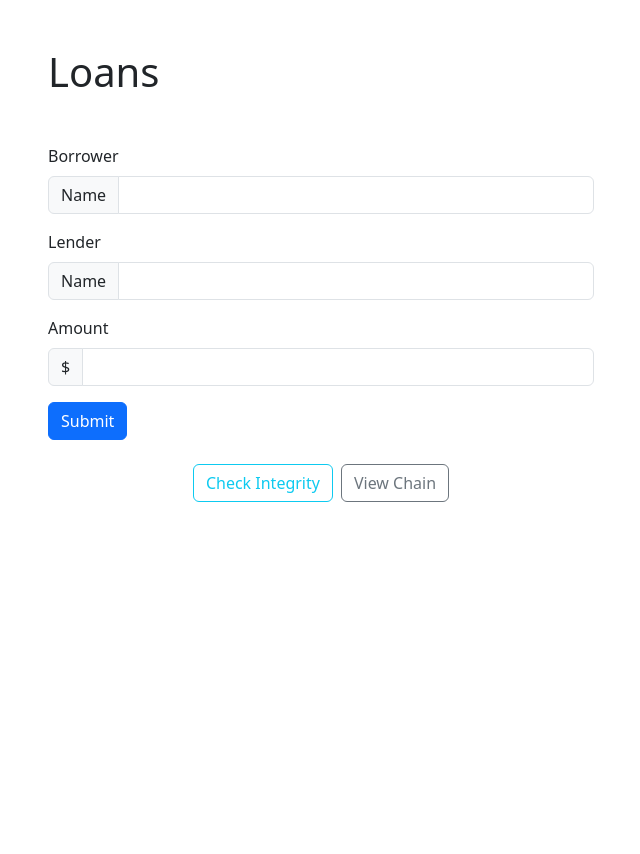
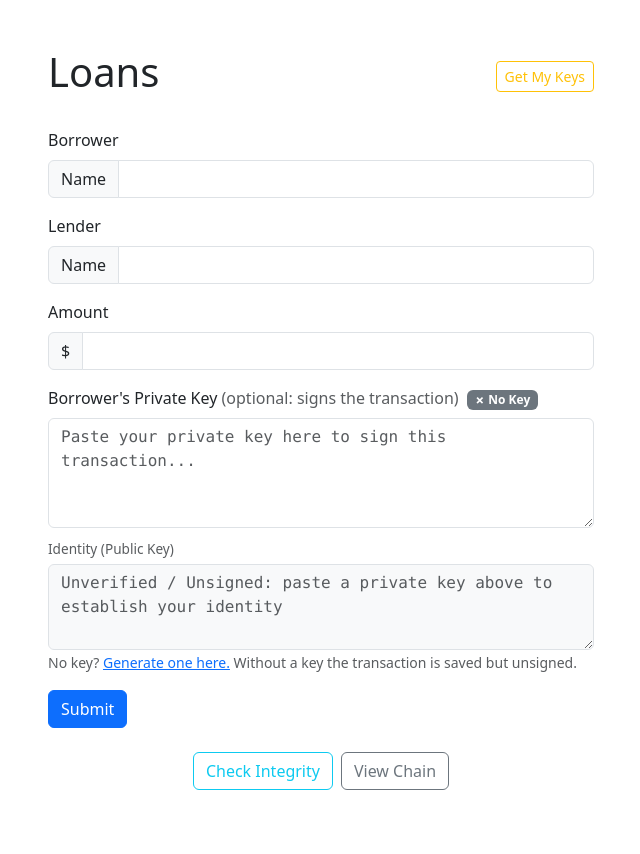
Before and after one commit to R4Y3D/Blockchain-Technology-Final-Project, a Flask app: page / in a window 1280 px wide. Shown: the whole page, without its empty margins (319-959 px from the left). Before the commit the page ends 502 px from the top, so only its background shows below. Run offline with Flask 2, Linux system fonts and the light colour scheme.

Commit message:
Add digital signatures with live key validation UI
- Added ECDSA digital signatures using the secp256k1 curve
- Borrower pastes their private key to sign a transaction
- Public key identity box appears live below the private key field
- Status badge updates in real time: key valid, no key, or invalid format
- Warning popup on submit without a key, user can still proceed
- Added /validate-key endpoint that validates keys and returns the public key
- Added /keys page to generate and download key pairs
- Signature verification added to the integrity checker
- Chain explorer shows a signature status badge on each block
- Added ecdsa to requirements.txt
- Removed blockchain test blocks 13, 14, 15

```diff
--- a/main.py
+++ b/main.py
@@ -1,6 +1,6 @@
 import datetime
-from flask import Flask, render_template, request, redirect, url_for
-from block import write_block, check_integrity, get_chain
+from flask import Flask, render_template, request, redirect, url_for, jsonify
+from block import write_block, check_integrity, get_chain, generate_keypair, verify_signature, extract_public_key
 
 app = Flask(__name__)
 
@@ -10,8 +10,12 @@ def index():
         borrower = request.form.get('borrower')
         lender = request.form.get('lender')
         amount = request.form.get('amount')
+        # Private key is optional: if the user pastes it, the block is signed.
+        # If left blank, the block is saved without a signature (still valid on chain).
+        private_key_pem = request.form.get('private_key') or None
         try:
-            write_block(borrower=borrower, lender=lender, amount=amount)
+            write_block(borrower=borrower, lender=lender, amount=amount,
+                        private_key_pem=private_key_pem)
         except ValueError as e:
             return str(e), 400
         except Exception as e:
@@ -28,12 +32,40 @@ def check():
 def chain():
     blocks = get_chain()
     for block in blocks:
+        # Format the Unix timestamp into a readable string
         ts = block.get('timestamp')
-        if ts:
-            block['timestamp_str'] = datetime.datetime.fromtimestamp(ts).strftime('%Y-%m-%d %H:%M:%S')
+        block['timestamp_str'] = datetime.datetime.fromtimestamp(ts).strftime('%Y-%m-%d %H:%M:%S') if ts else 'N/A'
+
+        # Determine signature status for display in the explorer
+        public_key_pem = block.get('public_key')
+        sig_hex = block.get('signature')
+        if block.get('block_number') == 1:
+            block['sig_status'] = 'genesis'
+        elif public_key_pem and sig_hex:
+            tx_fields = {k: block[k] for k in ('borrower', 'lender', 'amount', 'timestamp') if k in block}
+            block['sig_status'] = 'valid' if verify_signature(public_key_pem, tx_fields, sig_hex) else 'invalid'
         else:
-            block['timestamp_str'] = 'N/A'
+            block['sig_status'] = 'unsigned'
+
     return render_template('chain.html', blocks=blocks)
+
+@app.route('/validate-key', methods=['POST'])
+def validate_key():
+    pem = request.form.get('private_key', '').strip()
+    if not pem:
+        return jsonify({'public_key': None, 'status': 'empty'})
+    try:
+        public_pem = extract_public_key(pem)
+        return jsonify({'public_key': public_pem, 'status': 'valid'})
+    except ValueError:
+        return jsonify({'public_key': None, 'status': 'invalid'})
+
+@app.route('/keys')
+def keys():
+    # Generate a fresh key pair every time this page is loaded.
+    # The private key is shown once, the user must save it themselves.
+    private_pem, public_pem = generate_keypair()
+    return render_template('keys.html', private_key=private_pem, public_key=public_pem)
 
 if __name__ == '__main__':
     app.run(debug=True)
--- a/requirements.txt
+++ b/requirements.txt
@@ -1 +1,2 @@
 Flask>=2.0.0
+ecdsa>=0.18.0
--- a/templates/index.html
+++ b/templates/index.html
@@ -12,9 +12,12 @@
     <div class="container">
         <div class="row">
             <div class="col-6 mx-auto mt-5">
-                <h1 class="mb-5">Loans</h1>
+                <div class="d-flex justify-content-between align-items-center mb-4">
+                    <h1>Loans</h1>
+                    <a href="{{ url_for('keys') }}" class="btn btn-sm btn-outline-warning">Get My Keys</a>
+                </div>
 
-                <form action="{{ url_for('index') }}" method="POST">
+                <form id="loan-form" action="{{ url_for('index') }}" method="POST">
                     <div class="mb-3">
                         <label for="borrower-input" class="form-label">Borrower</label>
                         <div class="input-group">
@@ -37,6 +40,32 @@
                             <span class="input-group-text" id="amount-addon">$</span>
                             <input type="text" class="form-control" id="amount-input" aria-describedby="amount-addon" name="amount">
                         </div>
+                    </div>
+
+                    <div class="mb-3">
+                        <label for="private-key-input" class="form-label">
+                            Borrower's Private Key
+                            <span class="text-muted fw-normal">(optional: signs the transaction)</span>
+                            <span id="key-status-badge" class="badge bg-secondary ms-1">✗ No Key</span>
+                        </label>
+                        <textarea class="form-control font-monospace" id="private-key-input"
+                                  name="private_key" rows="4"
+                                  placeholder="Paste your private key here to sign this transaction..."></textarea>
+
+                        <!-- Live public key identity display -->
+                        <div class="mt-2">
+                            <label class="form-label text-muted mb-1" style="font-size:0.85rem;">
+                                Identity (Public Key)
+                            </label>
+                            <textarea class="form-control font-monospace bg-light text-muted"
+                                      id="public-key-display" rows="3" readonly
+                                      placeholder="Unverified / Unsigned: paste a private key above to establish your identity"></textarea>
+                        </div>
+
+                        <small class="text-muted">
+                            No key? <a href="{{ url_for('keys') }}">Generate one here.</a>
+                            Without a key the transaction is saved but unsigned.
+                        </small>
                     </div>
 
                     <button type="submit" class="btn btn-primary">Submit</button>
@@ -67,5 +96,77 @@
         </div>
     </div>
 
+    <script>
+        let debounceTimer = null;
+        let keyIsValid = false;
+
+        const privateKeyInput = document.getElementById('private-key-input');
+        const publicKeyDisplay = document.getElementById('public-key-display');
+        const statusBadge     = document.getElementById('key-status-badge');
+        const loanForm        = document.getElementById('loan-form');
+
+        function setUnverified() {
+            keyIsValid = false;
+            publicKeyDisplay.value = '';
+            publicKeyDisplay.placeholder = 'Unverified / Unsigned: paste a private key above to establish your identity';
+            publicKeyDisplay.classList.remove('text-success', 'text-danger');
+            publicKeyDisplay.classList.add('text-muted');
+            statusBadge.textContent = '✗ No Key';
+            statusBadge.className = 'badge bg-secondary ms-1';
+        }
+
+        function setVerified(publicKey) {
+            keyIsValid = true;
+            publicKeyDisplay.value = publicKey;
+            publicKeyDisplay.classList.remove('text-muted', 'text-danger');
+            publicKeyDisplay.classList.add('text-success');
+            statusBadge.textContent = '✓ Key Valid';
+            statusBadge.className = 'badge bg-success ms-1';
+        }
+
+        function setInvalid() {
+            keyIsValid = false;
+            publicKeyDisplay.value = '';
+            publicKeyDisplay.placeholder = 'Invalid key format! Check your private key and try again';
+            publicKeyDisplay.classList.remove('text-muted', 'text-success');
+            publicKeyDisplay.classList.add('text-danger');
+            statusBadge.textContent = '✗ Invalid Key';
+            statusBadge.className = 'badge bg-danger ms-1';
+        }
+
+        privateKeyInput.addEventListener('input', function () {
+            clearTimeout(debounceTimer);
+            const val = this.value.trim();
+            if (!val) {
+                setUnverified();
+                return;
+            }
+            // Show a "checking" state while waiting
+            statusBadge.textContent = '...';
+            statusBadge.className = 'badge bg-warning text-dark ms-1';
+
+            debounceTimer = setTimeout(async () => {
+                const fd = new FormData();
+                fd.append('private_key', val);
+                const resp = await fetch('/validate-key', { method: 'POST', body: fd });
+                const data = await resp.json();
+                if (data.status === 'valid')   setVerified(data.public_key);
+                else if (data.status === 'invalid') setInvalid();
+                else setUnverified();
+            }, 400);
+        });
+
+        loanForm.addEventListener('submit', function (e) {
+            if (!keyIsValid) {
+                const proceed = confirm(
+                    'Warning: No valid private key provided.\n\n' +
+                    'This transaction will be submitted UNSIGNED and UNVERIFIED on the blockchain.\n\n' +
+                    'Continue anyway?'
+                );
+                if (!proceed) e.preventDefault();
+            }
+        });
+    </script>
+
 </body>
 </html>
```
Also changed, not shown: block.py (+96 -10 lines), templates/chain.html (+19 -3 lines), templates/keys.html (added, +66 -0 lines), 9 other files.
